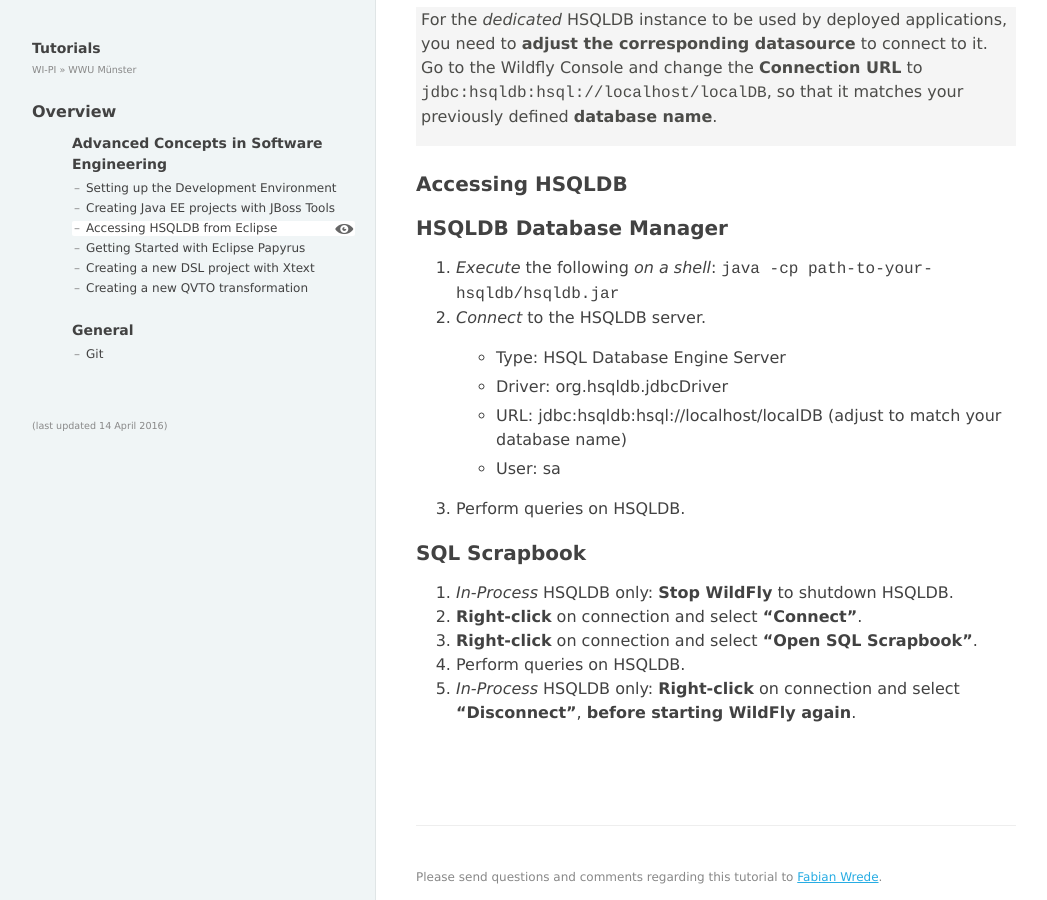
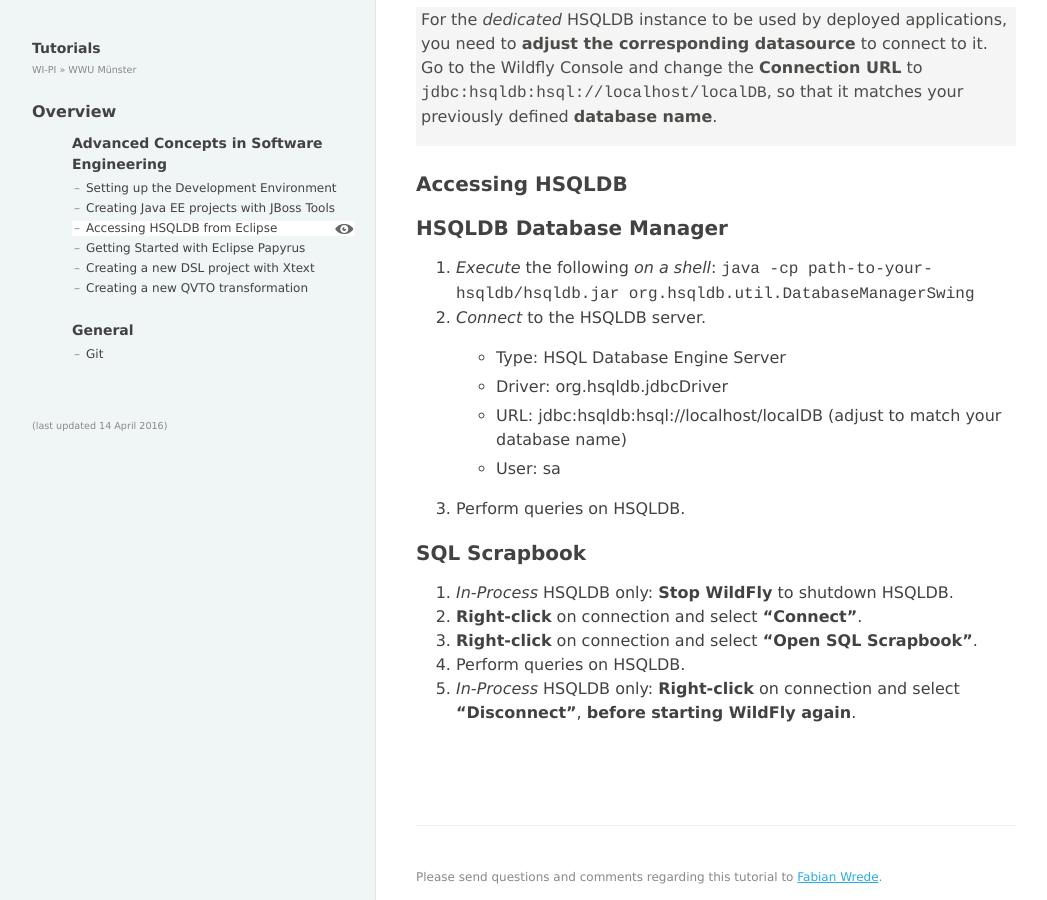
Before and after one commit to wwu-pi/tutorials, a Jekyll site: the page built from lectures/acse/030_tutorial_db_java.md, in a window 1280 px wide and 900 px high, scrolled down 1222 px. Shown: the whole window, without its empty margins (8-1055 px from the left). Built offline with Jekyll 4.4.1, drawn with Linux system fonts in a browser that asks for light colours.

Commit message:
fixed hsqldb db manager command

```diff
--- a/lectures/acse/030_tutorial_db_java.md
+++ b/lectures/acse/030_tutorial_db_java.md
@@ -32,7 +32,7 @@
 ## Accessing HSQLDB
 
 ### HSQLDB Database Manager
-  1. *Execute* the following *on a shell*: ``java -cp path-to-your-hsqldb/hsqldb.jar``
+  1. *Execute* the following *on a shell*: ``java -cp path-to-your-hsqldb/hsqldb.jar org.hsqldb.util.DatabaseManagerSwing``
   1. *Connect* to the HSQLDB server.
    * Type: HSQL Database Engine Server
    * Driver: org.hsqldb.jdbcDriver
```
